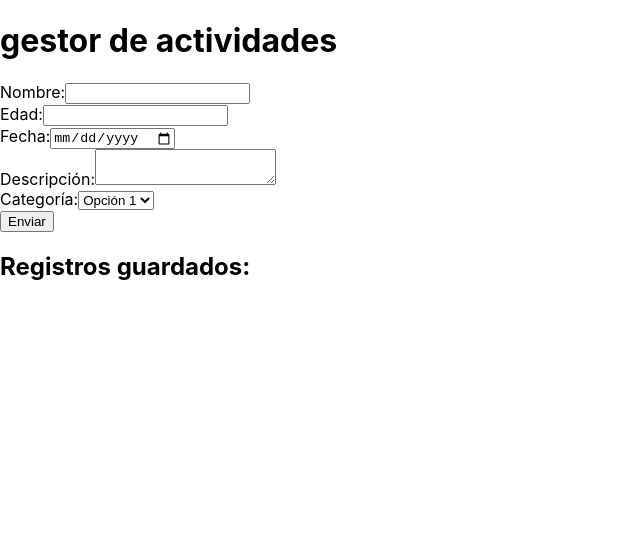
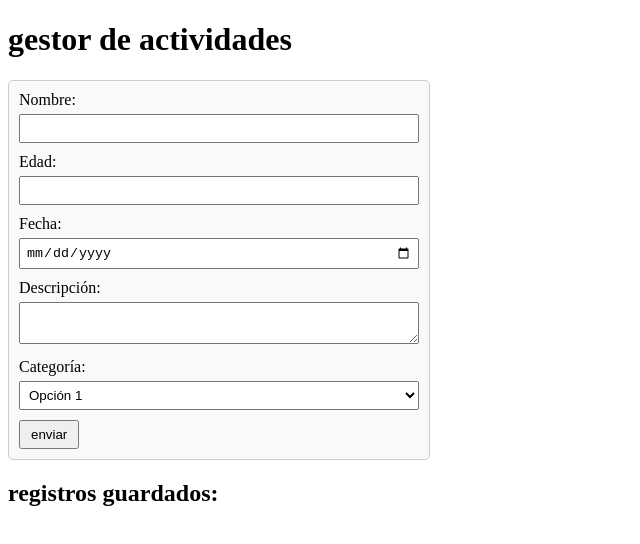
Before and after one commit to allan-alquinta/prueba3, a React (Create React App) app: page / in a window 1280 px wide. Shown: the top 544 px of the page, without its empty margins (0-640 px from the left). Built offline with nearby package versions, Linux system fonts and the light colour scheme.

Commit message:
commit 5

```diff
--- a/src/Formulario.js
+++ b/src/Formulario.js
@@ -12,8 +12,8 @@ function Formulario() {
   const [registros, setRegistros] = useState([]);
   const [modoEdicion, setModoEdicion] = useState(false);
   const [indiceEditar, setIndiceEditar] = useState(null);
+  const [mensaje, setMensaje] = useState("");
 
-  // Leer registros al cargar
   useEffect(() => {
     const datosGuardados = localStorage.getItem("registros");
     if (datosGuardados) {
@@ -21,7 +21,6 @@ function Formulario() {
     }
   }, []);
 
-  // Guardar registros al cambiar
   useEffect(() => {
     localStorage.setItem("registros", JSON.stringify(registros));
   }, [registros]);
@@ -33,14 +32,27 @@ function Formulario() {
   const handleSubmit = (e) => {
     e.preventDefault();
 
+    const nombreDuplicado = registros.some(
+      (item, idx) =>
+        item.nombre.toLowerCase() === datos.nombre.toLowerCase() &&
+        (!modoEdicion || idx !== indiceEditar)
+    );
+
+    if (nombreDuplicado) {
+      setMensaje("ya existe un registro con ese nombre.");
+      return;
+    }
+
     if (modoEdicion) {
       const nuevos = [...registros];
       nuevos[indiceEditar] = datos;
       setRegistros(nuevos);
+      setMensaje("registro actualizado correctamente.");
       setModoEdicion(false);
       setIndiceEditar(null);
     } else {
       setRegistros([...registros, datos]);
+      setMensaje("registro creado correctamente.");
     }
 
     setDatos({
@@ -50,6 +62,10 @@ function Formulario() {
       descripcion: "",
       categoria: "opcion1",
     });
+
+    setTimeout(() => {
+      setMensaje("");
+    }, 3000);
   };
 
   const handleEditar = (index) => {
@@ -61,7 +77,6 @@ function Formulario() {
   const handleEliminar = (index) => {
     const nuevos = registros.filter((_, i) => i !== index);
     setRegistros(nuevos);
-    // Si estabas editando el eliminado, resetea
     if (indiceEditar === index) {
       setModoEdicion(false);
       setIndiceEditar(null);
@@ -140,10 +155,11 @@ function Formulario() {
         </label>
         <br />
 
-        <button type="submit">{modoEdicion ? "Actualizar" : "Enviar"}</button>
+        <button type="submit">{modoEdicion ? "actualizar" : "enviar"}</button>
+        {mensaje && <p>{mensaje}</p>}
       </form>
 
-      <h2>Registros guardados:</h2>
+      <h2>registros guardados:</h2>
       <ul>
         {registros.map((item, index) => (
           <li key={index}>
--- a/src/index.css
+++ b/src/index.css
@@ -1,13 +1,29 @@
-body {
-  margin: 0;
-  font-family: -apple-system, BlinkMacSystemFont, 'Segoe UI', 'Roboto', 'Oxygen',
-    'Ubuntu', 'Cantarell', 'Fira Sans', 'Droid Sans', 'Helvetica Neue',
-    sans-serif;
-  -webkit-font-smoothing: antialiased;
-  -moz-osx-font-smoothing: grayscale;
+form {
+  margin-bottom: 20px;
+  padding: 10px;
+  border: 1px solid #ccc;
+  max-width: 400px;
+  background-color: #f9f9f9;
+  border-radius: 5px;
 }
 
-code {
-  font-family: source-code-pro, Menlo, Monaco, Consolas, 'Courier New',
-    monospace;
+input,
+textarea,
+select {
+  width: 100%;
+  margin-top: 5px;
+  margin-bottom: 10px;
+  padding: 5px;
+  box-sizing: border-box;
 }
+
+button {
+  margin-right: 10px;
+  padding: 5px 10px;
+  cursor: pointer;
+}
+
+p {
+  font-weight: bold;
+  margin-top: 10px;
+}
```
